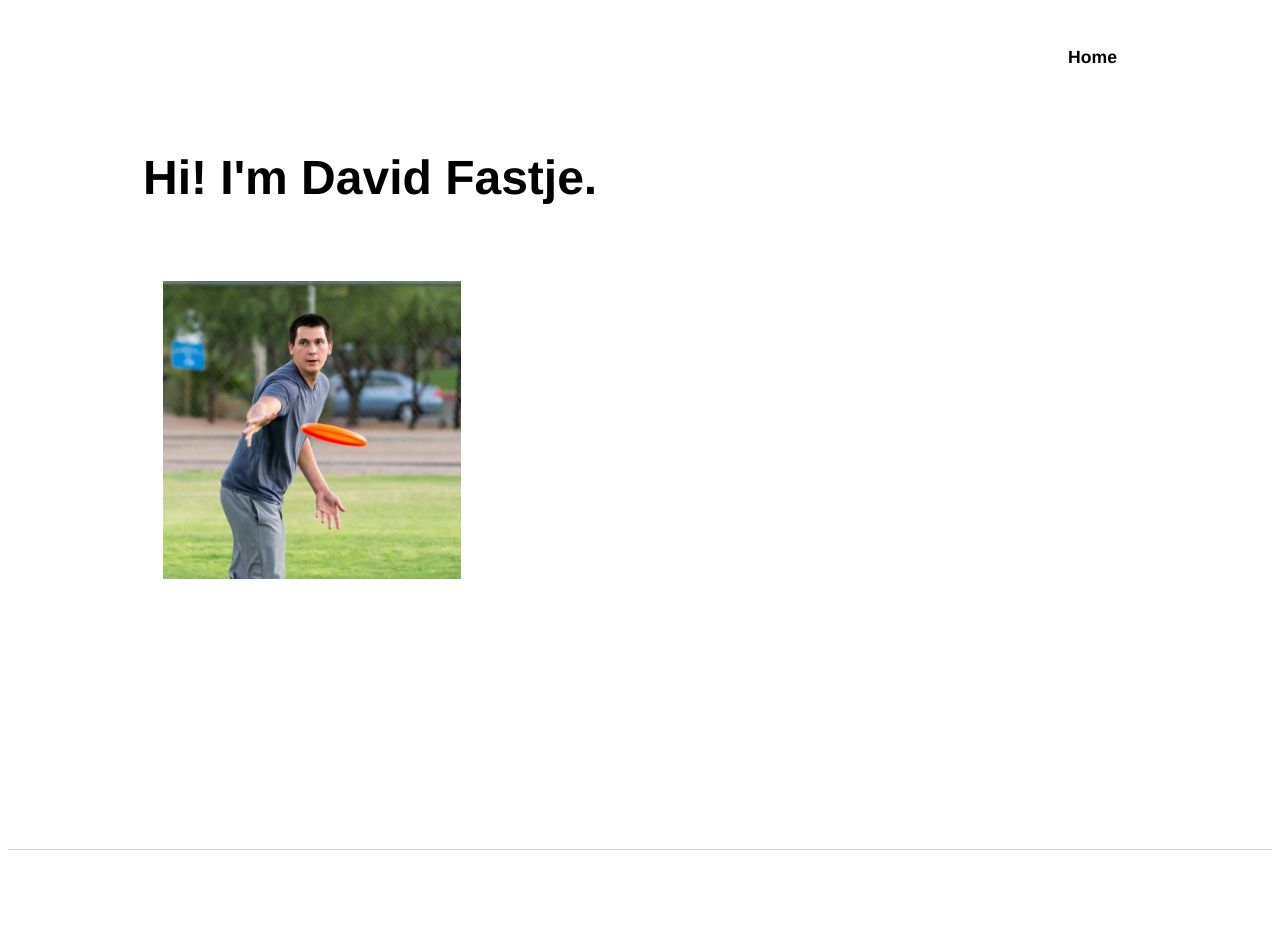
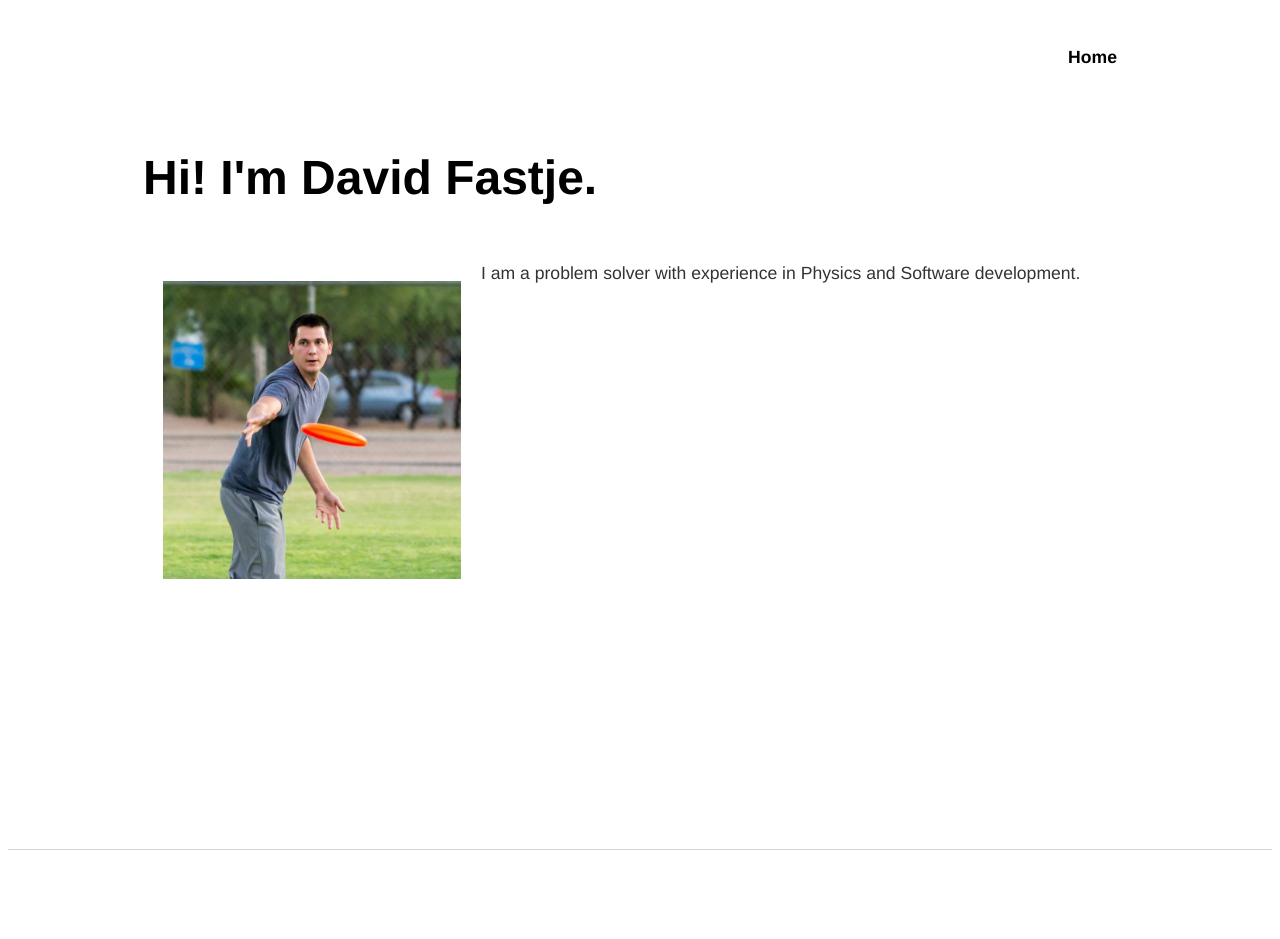
Before and after one commit to dfastje/dfastje.github.io, a Jekyll site: the page built from index.html, in a window 1280 px wide. Built offline with Jekyll 4.4.1, drawn with Linux system fonts in a browser that asks for light colours.

Commit message:
update index.html

```diff
--- a/index.html
+++ b/index.html
@@ -6,4 +6,5 @@ title: David Fastje
 <div class="pageContent">
     <h1 id="welcome-header">Hi! I'm David Fastje.</h1>
     <img src="/assets/DavidFrisbee.jpg" alt="Photo of David Fastje" id="FrisbeePhoto">
+    <p>I am a problem solver with experience in Physics and Software development. </p>
 </div>
```
